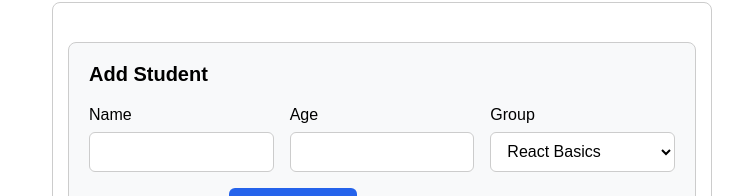
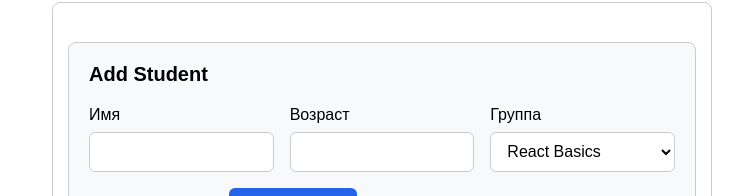
Before and after one commit to no13exit/student-crm, a React (Vite) app: page / in a window 1280 px wide. Shown: the part 269-465 px from the top of the page, without its empty margins (258-1001 px from the left). Built offline with nearby package versions, Linux system fonts and the light colour scheme.

Commit message:
readme and translation updated

```diff
--- a/src/students/StudentForm.jsx
+++ b/src/students/StudentForm.jsx
@@ -38,7 +38,7 @@ function StudentForm({ onAdd }) {
 
 				<div className="student-form-fields">
 					<div className="form-field">
-						<label htmlFor="student-name">Name</label>
+						<label htmlFor="student-name">Имя</label>
 						<input
 							id="student-name"
 							type="text"
@@ -49,7 +49,7 @@ function StudentForm({ onAdd }) {
 					</div>
 
 					<div className="form-field">
-						<label htmlFor="student-age">Age</label>
+						<label htmlFor="student-age">Возраст</label>
 						<input
 							id="student-age"
 							type="number"
@@ -61,7 +61,7 @@ function StudentForm({ onAdd }) {
 					</div>
 
 					<div className="form-field">
-						<label htmlFor="student-group">Group</label>
+						<label htmlFor="student-group">Группа</label>
 						<select
 							id="student-group"
 							value={group}
```
Also changed, not shown: 1 other file (tests, documents, lock files or other folders).
